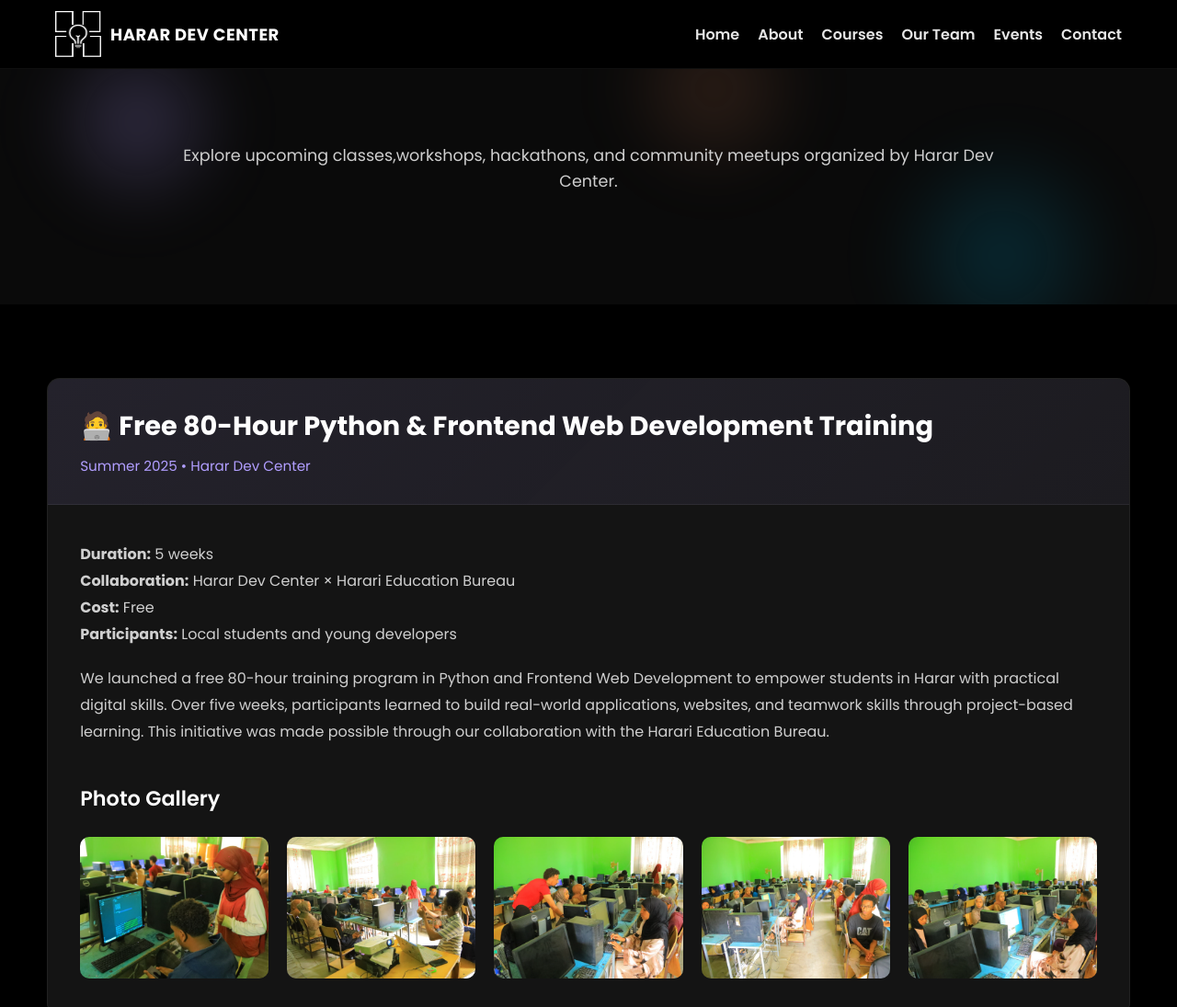
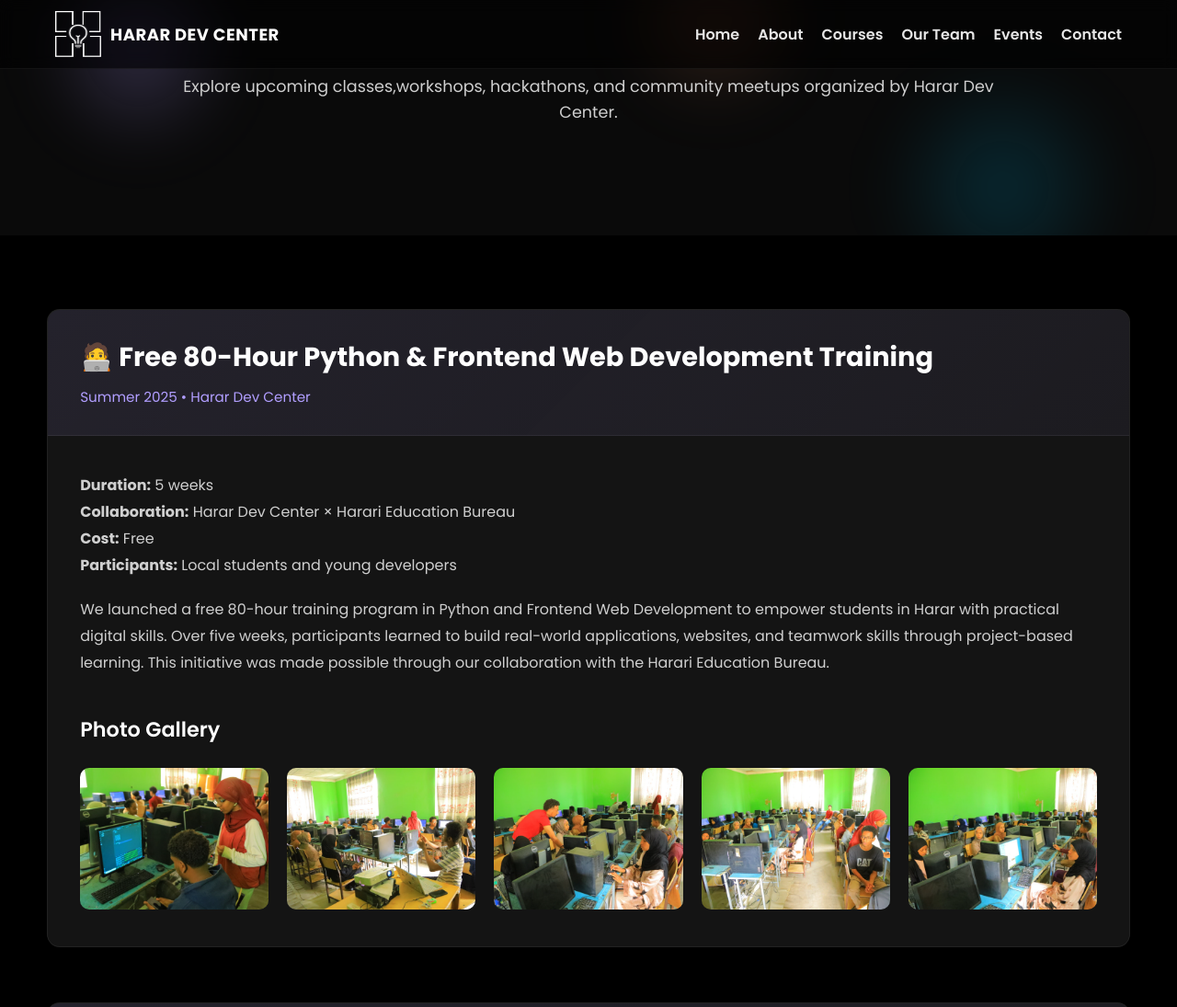
Before and after one commit to zikra-abdusemed-cmd/harar_dev_center_final, a plain HTML site: page HTML/events.html in a window 1280 px wide. Shown: the top 1095 px of the page at 92% size. Drawn offline with Linux system fonts and the light colour scheme.

Commit message:
fixed the nav bar

```diff
--- a/CSS/landing_page.css
+++ b/CSS/landing_page.css
@@ -29,8 +29,9 @@
 
 /* Navbar */
 .navbar {
-  position: sticky;
+  position:fixed;
   top: 0;
+  width: 100%;
   z-index: 10000;
   background: rgba(0,0,0,0.6);
   backdrop-filter: saturate(140%) blur(8px);
```
Also changed, not shown: index.html (+1 -1 lines).
